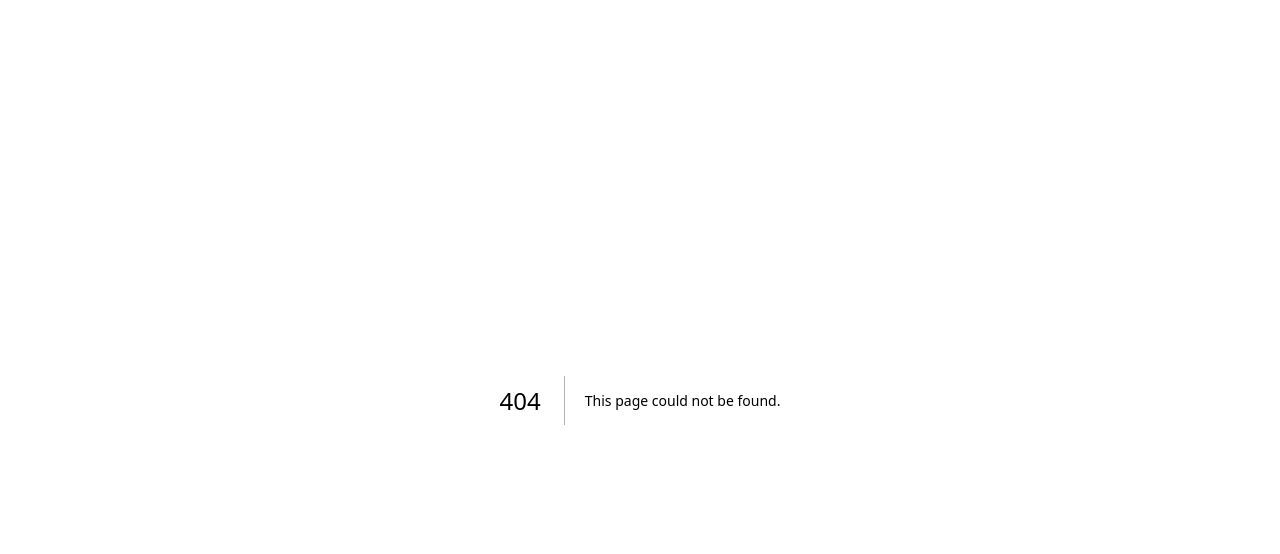
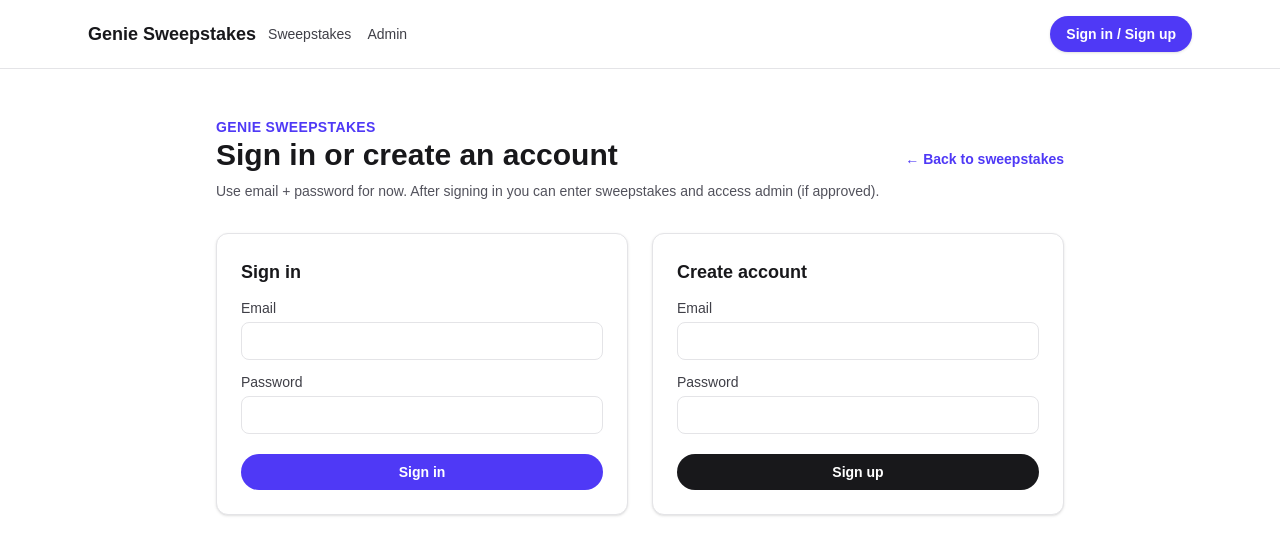
Before and after one commit to PaulWallaceATL/genie, a Next.js app: page /auth in a window 1280 px wide. Before the commit this address had no page. Shown: the top 554 px of the page. Built offline with nearby package versions, Linux system fonts and the light colour scheme; no server answers.

Commit message:
Add auth page, header, and safer sweepstakes error handling

```diff
--- /dev/null
+++ b/app/auth/actions.ts
@@ -0,0 +1,57 @@
+'use server';
+
+import { redirect } from "next/navigation";
+import { getSupabaseServerClient } from "@/lib/supabaseServer";
+
+function normalizeError(error: unknown) {
+  if (error && typeof error === "object" && "message" in error) {
+    return String((error as { message: string }).message);
+  }
+  return "Something went wrong. Please try again.";
+}
+
+export async function signInAction(formData: FormData) {
+  const email = (formData.get("email") ?? "").toString().trim();
+  const password = (formData.get("password") ?? "").toString();
+
+  if (!email || !password) {
+    return { error: "Email and password are required." };
+  }
+
+  const supabase = await getSupabaseServerClient();
+  const { error } = await supabase.auth.signInWithPassword({ email, password });
+
+  if (error) {
+    return { error: normalizeError(error) };
+  }
+
+  redirect("/sweepstakes");
+}
+
+export async function signUpAction(formData: FormData) {
+  const email = (formData.get("email") ?? "").toString().trim();
+  const password = (formData.get("password") ?? "").toString();
+
+  if (!email || !password) {
+    return { error: "Email and password are required." };
+  }
+
+  const supabase = await getSupabaseServerClient();
+  const { error } = await supabase.auth.signUp({
+    email,
+    password,
+    options: { emailRedirectTo: `${process.env.NEXT_PUBLIC_SITE_URL ?? ""}/` },
+  });
+
+  if (error) {
+    return { error: normalizeError(error) };
+  }
+
+  redirect("/sweepstakes");
+}
+
+export async function signOutAction() {
+  const supabase = await getSupabaseServerClient();
+  await supabase.auth.signOut();
+  redirect("/sweepstakes");
+}
--- /dev/null
+++ b/app/auth/page.tsx
@@ -0,0 +1,115 @@
+import Link from "next/link";
+import { signInAction, signOutAction, signUpAction } from "./actions";
+import { getCurrentUserWithProfile } from "@/lib/profile";
+
+export default async function AuthPage({
+  searchParams,
+}: {
+  searchParams?: { error?: string };
+}) {
+  const userWithProfile = await getCurrentUserWithProfile();
+  const errorMessage = searchParams?.error;
+
+  return (
+    <main className="mx-auto flex min-h-screen max-w-4xl flex-col gap-8 px-6 py-12">
+      <div className="flex items-center justify-between">
+        <div>
+          <p className="text-sm font-semibold uppercase tracking-wide text-indigo-600">
+            Genie Sweepstakes
+          </p>
+          <h1 className="text-3xl font-bold text-zinc-900">Sign in or create an account</h1>
+          <p className="mt-2 text-sm text-zinc-600">
+            Use email + password for now. After signing in you can enter sweepstakes and
+            access admin (if approved).
+          </p>
+        </div>
+        <Link
+          href="/sweepstakes"
+          className="text-sm font-semibold text-indigo-600 hover:text-indigo-700"
+        >
+          ← Back to sweepstakes
+        </Link>
+      </div>
+
+      {errorMessage ? (
+        <div className="rounded-lg border border-red-200 bg-red-50 px-4 py-3 text-sm text-red-700">
+          {errorMessage}
+        </div>
+      ) : null}
+
+      {userWithProfile ? (
+        <div className="rounded-lg border border-green-200 bg-green-50 px-4 py-4">
+          <p className="text-sm font-semibold text-green-800">
+            You’re signed in as {userWithProfile.user.email ?? "user"}.
+          </p>
+          <form action={signOutAction} className="mt-3">
+            <button
+              type="submit"
+              className="rounded-full bg-zinc-900 px-4 py-2 text-sm font-semibold text-white hover:bg-zinc-800"
+            >
+              Sign out
+            </button>
+          </form>
+        </div>
+      ) : (
+        <div className="grid gap-6 md:grid-cols-2">
+          <form action={signInAction} className="flex flex-col gap-3 rounded-xl border border-zinc-200 bg-white p-6 shadow-sm">
+            <h2 className="text-lg font-semibold text-zinc-900">Sign in</h2>
+            <label className="text-sm text-zinc-700">
+              Email
+              <input
+                name="email"
+                type="email"
+                required
+                className="mt-1 w-full rounded-lg border border-zinc-200 px-3 py-2 text-sm outline-none focus:border-indigo-400"
+              />
+            </label>
+            <label className="text-sm text-zinc-700">
+              Password
+              <input
+                name="password"
+                type="password"
+                required
+                className="mt-1 w-full rounded-lg border border-zinc-200 px-3 py-2 text-sm outline-none focus:border-indigo-400"
+              />
+            </label>
+            <button
+              type="submit"
+              className="mt-2 rounded-full bg-indigo-600 px-4 py-2 text-sm font-semibold text-white hover:bg-indigo-700"
+            >
+              Sign in
+            </button>
+          </form>
+
+          <form action={signUpAction} className="flex flex-col gap-3 rounded-xl border border-zinc-200 bg-white p-6 shadow-sm">
+            <h2 className="text-lg font-semibold text-zinc-900">Create account</h2>
+            <label className="text-sm text-zinc-700">
+              Email
+              <input
+                name="email"
+                type="email"
+                required
+                className="mt-1 w-full rounded-lg border border-zinc-200 px-3 py-2 text-sm outline-none focus:border-indigo-400"
+              />
+            </label>
+            <label className="text-sm text-zinc-700">
+              Password
+              <input
+                name="password"
+                type="password"
+                required
+                className="mt-1 w-full rounded-lg border border-zinc-200 px-3 py-2 text-sm outline-none focus:border-indigo-400"
+              />
+            </label>
+            <button
+              type="submit"
+              className="mt-2 rounded-full bg-zinc-900 px-4 py-2 text-sm font-semibold text-white hover:bg-zinc-800"
+            >
+              Sign up
+            </button>
+          </form>
+        </div>
+      )}
+    </main>
+  );
+}
--- a/app/layout.tsx
+++ b/app/layout.tsx
@@ -1,6 +1,9 @@
 import type { Metadata } from "next";
+import Link from "next/link";
 import { Geist, Geist_Mono } from "next/font/google";
 import "./globals.css";
+import { getCurrentUserWithProfile } from "@/lib/profile";
+import { signOutAction } from "./auth/actions";
 
 const geistSans = Geist({
   variable: "--font-geist-sans",
@@ -17,16 +20,57 @@ export const metadata: Metadata = {
   description: "Enter sweepstakes with Genie Coins.",
 };
 
-export default function RootLayout({
+export default async function RootLayout({
   children,
 }: Readonly<{
   children: React.ReactNode;
 }>) {
+  const userWithProfile = await getCurrentUserWithProfile();
+
   return (
     <html lang="en">
-      <body
-        className={`${geistSans.variable} ${geistMono.variable} antialiased bg-zinc-50 text-zinc-900`}
-      >
+      <body className={`${geistSans.variable} ${geistMono.variable} antialiased bg-zinc-50 text-zinc-900`}>
+        <header className="border-b border-zinc-200 bg-white/80 backdrop-blur">
+          <div className="mx-auto flex max-w-6xl items-center justify-between px-6 py-4">
+            <div className="flex items-center gap-3">
+              <Link href="/" className="text-lg font-semibold text-zinc-900">
+                Genie Sweepstakes
+              </Link>
+              <nav className="flex items-center gap-4 text-sm text-zinc-700">
+                <Link href="/sweepstakes" className="hover:text-indigo-600">
+                  Sweepstakes
+                </Link>
+                <Link href="/admin/sweepstakes" className="hover:text-indigo-600">
+                  Admin
+                </Link>
+              </nav>
+            </div>
+            <div className="flex items-center gap-3 text-sm">
+              {userWithProfile ? (
+                <>
+                  <span className="rounded-full bg-zinc-100 px-3 py-1 text-zinc-700">
+                    {userWithProfile.user.email}
+                  </span>
+                  <form action={signOutAction}>
+                    <button
+                      type="submit"
+                      className="rounded-full border border-zinc-200 px-3 py-1 font-semibold text-zinc-800 hover:border-zinc-300 hover:bg-zinc-50"
+                    >
+                      Sign out
+                    </button>
+                  </form>
+                </>
+              ) : (
+                <Link
+                  href="/auth"
+                  className="rounded-full bg-indigo-600 px-4 py-2 font-semibold text-white shadow hover:bg-indigo-700"
+                >
+                  Sign in / Sign up
+                </Link>
+              )}
+            </div>
+          </div>
+        </header>
         {children}
       </body>
     </html>
--- a/app/page.tsx
+++ b/app/page.tsx
@@ -2,7 +2,7 @@ import Link from "next/link";
 
 export default function Home() {
   return (
-    <main className="mx-auto flex min-h-screen max-w-5xl flex-col gap-12 px-6 py-16">
+    <main className="mx-auto flex min-h-screen max-w-6xl flex-col gap-12 px-6 py-16">
       <section className="flex flex-col gap-4 rounded-xl bg-white p-8 shadow-sm">
         <p className="text-sm font-semibold uppercase tracking-wide text-indigo-600">
           Genie Sweepstakes
@@ -27,6 +27,12 @@ export default function Home() {
             className="rounded-full border border-indigo-200 px-5 py-3 text-sm font-semibold text-indigo-700 transition hover:border-indigo-300 hover:bg-indigo-50"
           >
             Admin: Manage Sweepstakes
+          </Link>
+          <Link
+            href="/auth"
+            className="rounded-full border border-zinc-200 px-5 py-3 text-sm font-semibold text-zinc-800 transition hover:border-zinc-300 hover:bg-zinc-50"
+          >
+            Sign in / Sign up
           </Link>
         </div>
       </section>
--- a/app/sweepstakes/[id]/page.tsx
+++ b/app/sweepstakes/[id]/page.tsx
@@ -31,6 +31,10 @@ export default async function SweepstakesDetailPage({
   const supabase = await getSupabaseServerClient();
   const now = new Date().toISOString();
 
+  let sweepstake: Sweepstake | null = null;
+  let loadError: string | null = null;
+
+  try {
     const { data, error } = await supabase
       .from("sweepstakes")
       .select(
@@ -43,17 +47,24 @@ export default async function SweepstakesDetailPage({
       throw error;
     }
 
-  if (!data) {
+    sweepstake = (data as Sweepstake) ?? null;
+  } catch (err) {
+    loadError =
+      err && typeof err === "object" && "message" in err
+        ? String((err as { message: string }).message)
+        : "Unable to load this sweepstake.";
+  }
+
+  if (loadError || !sweepstake) {
     return (
       <main className="mx-auto flex min-h-screen max-w-4xl items-center justify-center px-6">
-        <div className="rounded-lg border border-dashed border-zinc-300 bg-white p-8 text-center text-zinc-600">
-          Sweepstake not found.
+        <div className="rounded-lg border border-dashed border-red-200 bg-red-50 p-8 text-center text-red-700">
+          {loadError ?? "Sweepstake not found."}
         </div>
       </main>
     );
   }
 
-  const sweepstake = data as Sweepstake;
   const isActive =
     sweepstake.is_active &&
     sweepstake.start_at <= now &&
--- a/app/sweepstakes/page.tsx
+++ b/app/sweepstakes/page.tsx
@@ -31,6 +31,10 @@ export default async function SweepstakesListPage() {
   const supabase = await getSupabaseServerClient();
   const now = new Date().toISOString();
 
+  let sweepstakes: Sweepstake[] = [];
+  let loadError: string | null = null;
+
+  try {
     const { data, error } = await supabase
       .from("sweepstakes")
       .select(
@@ -41,11 +45,14 @@ export default async function SweepstakesListPage() {
       .gte("end_at", now)
       .order("end_at", { ascending: true });
 
-  if (error) {
-    throw error;
+    if (error) throw error;
+    sweepstakes = data ?? [];
+  } catch (err) {
+    loadError =
+      err && typeof err === "object" && "message" in err
+        ? String((err as { message: string }).message)
+        : "Unable to load sweepstakes.";
   }
-
-  const sweepstakes = data ?? [];
 
   return (
     <main className="mx-auto flex min-h-screen max-w-6xl flex-col gap-6 px-6 py-10">
@@ -57,7 +64,11 @@ export default async function SweepstakesListPage() {
         </p>
       </div>
 
-      {sweepstakes.length === 0 ? (
+      {loadError ? (
+        <div className="rounded-lg border border-red-200 bg-red-50 p-6 text-sm text-red-700">
+          {loadError}
+        </div>
+      ) : sweepstakes.length === 0 ? (
         <div className="rounded-lg border border-dashed border-zinc-300 bg-white p-6 text-sm text-zinc-600">
           No active sweepstakes right now. Check back soon!
         </div>
```
Lines whose indentation alone changed are shown as unchanged.
